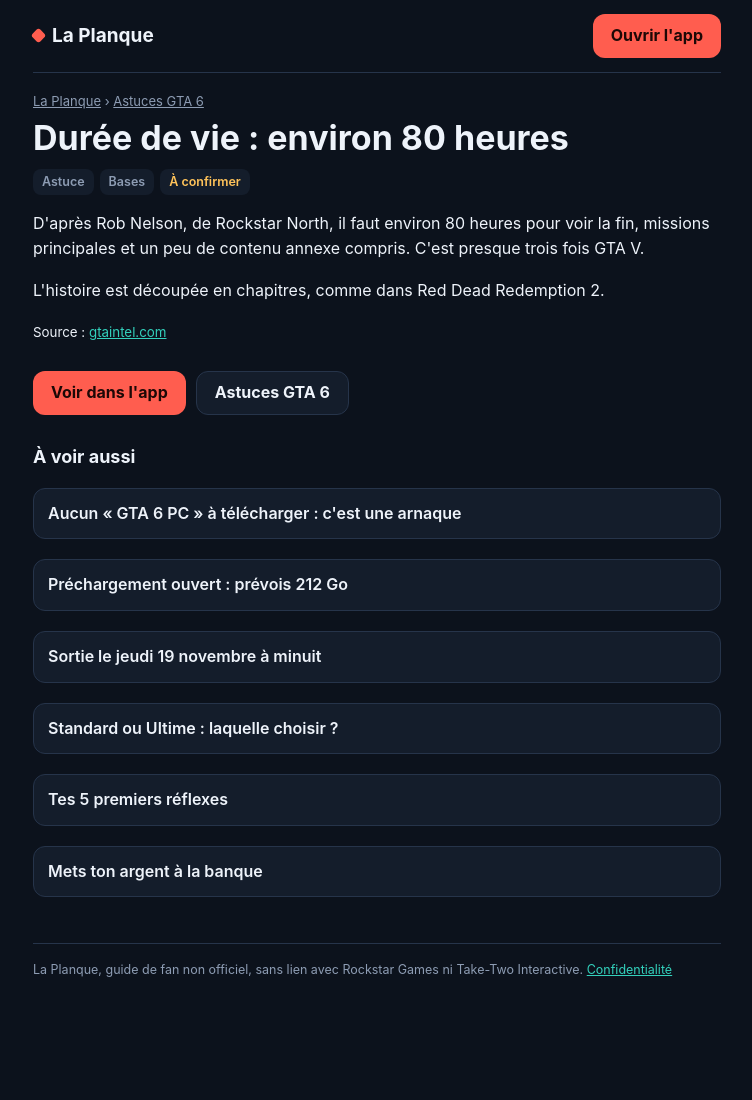
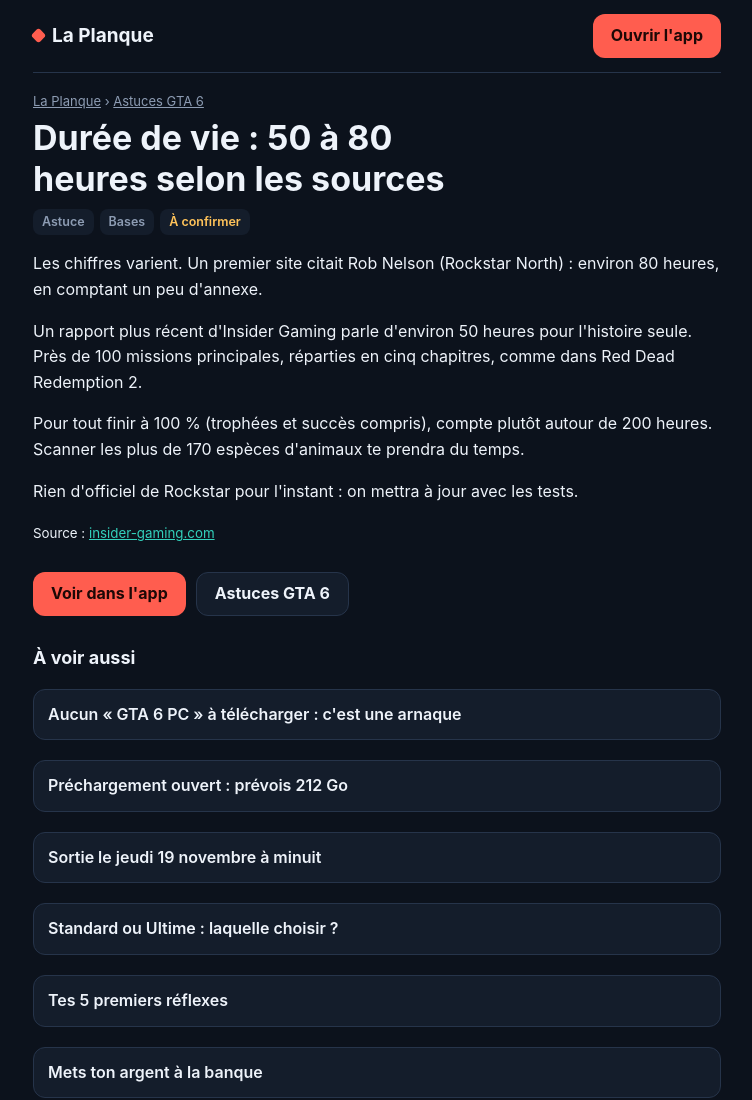
Before and after one commit to Hojicooks/hojicooks.github.io, a plain HTML site: page la-planque/astuces/bases-duree/index.html in a window 1280 px wide. Shown: the top 1100 px of the page, without its empty margins (263-1015 px from the left). Before the commit the page ends 1028 px from the top, so only its background shows below. Drawn offline with Linux system fonts and the light colour scheme.

Commit message:
La Planque : pages des fiches mises à jour

```diff
--- a/la-planque/astuces/bases-duree/index.html
+++ b/la-planque/astuces/bases-duree/index.html
@@ -3,11 +3,11 @@
 <head>
 <meta charset="utf-8">
 <meta name="viewport" content="width=device-width,initial-scale=1,viewport-fit=cover">
-<title>Durée de vie : environ 80 heures – GTA 6 | La Planque</title>
-<meta name="description" content="D&#x27;après Rob Nelson, de Rockstar North, il faut environ 80 heures pour voir la fin, missions principales et un peu de contenu annexe compris. C&#x27;est presque…">
+<title>Durée de vie : 50 à 80 heures selon les sources – GTA 6 | La Planque</title>
+<meta name="description" content="Les chiffres varient. Un premier site citait Rob Nelson (Rockstar North) : environ 80 heures, en comptant un peu d&#x27;annexe. Un rapport plus récent…">
 <link rel="canonical" href="https://hojicooks.github.io/la-planque/astuces/bases-duree/">
 <meta property="og:type" content="article"><meta property="og:site_name" content="La Planque"><meta property="og:locale" content="fr_FR">
-<meta property="og:title" content="Durée de vie : environ 80 heures – GTA 6 | La Planque"><meta property="og:description" content="D&#x27;après Rob Nelson, de Rockstar North, il faut environ 80 heures pour voir la fin, missions principales et un peu de contenu annexe compris. C&#x27;est presque…">
+<meta property="og:title" content="Durée de vie : 50 à 80 heures selon les sources – GTA 6 | La Planque"><meta property="og:description" content="Les chiffres varient. Un premier site citait Rob Nelson (Rockstar North) : environ 80 heures, en comptant un peu d&#x27;annexe. Un rapport plus récent…">
 <meta property="og:url" content="https://hojicooks.github.io/la-planque/astuces/bases-duree/"><meta property="og:image" content="https://hojicooks.github.io/la-planque/og.png"><meta property="og:image:width" content="1200"><meta property="og:image:height" content="630">
 <meta name="twitter:card" content="summary_large_image">
 <meta name="theme-color" content="#0c121c">
@@ -36,10 +36,10 @@ footer{margin-top:40px;padding-top:16px;border-top:1px solid var(--line);font-si
 <body><div class="w">
 <header><a class="logo" href="../../"><i></i>La Planque</a><a class="btn" href="../../">Ouvrir l'app</a></header>
 <div class="crumb"><a href="../../">La Planque</a> › <a href="../">Astuces GTA 6</a></div>
-<h1>Durée de vie : environ 80 heures</h1>
+<h1>Durée de vie : 50 à 80 heures selon les sources</h1>
 <div class="tags"><span class="tag">Astuce</span><span class="tag">Bases</span><span class="tag gold">À confirmer</span></div>
-<p>D&#x27;après Rob Nelson, de Rockstar North, il faut environ 80 heures pour voir la fin, missions principales et un peu de contenu annexe compris. C&#x27;est presque trois fois GTA V.</p><p>L&#x27;histoire est découpée en chapitres, comme dans Red Dead Redemption 2.</p>
-<p><small>Source : <a href="https://gtaintel.com/news/gta-6-story-length-80-hours-confirmed" rel="noopener nofollow">gtaintel.com</a></small></p>
+<p>Les chiffres varient. Un premier site citait Rob Nelson (Rockstar North) : environ 80 heures, en comptant un peu d&#x27;annexe.</p><p>Un rapport plus récent d&#x27;Insider Gaming parle d&#x27;environ 50 heures pour l&#x27;histoire seule. Près de 100 missions principales, réparties en cinq chapitres, comme dans Red Dead Redemption 2.</p><p>Pour tout finir à 100 % (trophées et succès compris), compte plutôt autour de 200 heures. Scanner les plus de 170 espèces d&#x27;animaux te prendra du temps.</p><p>Rien d&#x27;officiel de Rockstar pour l&#x27;instant : on mettra à jour avec les tests.</p>
+<p><small>Source : <a href="https://insider-gaming.com/how-long-to-complete-gta/" rel="noopener nofollow">insider-gaming.com</a></small></p>
 <div class="cta"><a class="btn" href="../../#voir-astuces-bases-duree">Voir dans l'app</a><a class="btn sec" href="../">Astuces GTA 6</a></div>
 <h2>À voir aussi</h2><ul class="list"><li><a href="../actu-arnaques-pc/">Aucun « GTA 6 PC » à télécharger : c&#x27;est une arnaque</a></li><li><a href="../actu-prechargement/">Préchargement ouvert : prévois 212 Go</a></li><li><a href="../actu-sortie/">Sortie le jeudi 19 novembre à minuit</a></li><li><a href="../bases-edition/">Standard ou Ultime : laquelle choisir ?</a></li><li><a href="../bases-premiers-pas/">Tes 5 premiers réflexes</a></li><li><a href="../argent-banque/">Mets ton argent à la banque</a></li></ul>
 <footer>La Planque, guide de fan non officiel, sans lien avec Rockstar Games ni Take-Two Interactive. <a href="../../#confidentialite">Confidentialité</a></footer>
--- a/la-planque/sitemap.xml
+++ b/la-planque/sitemap.xml
@@ -13,6 +13,7 @@
   <url><loc>https://hojicooks.github.io/la-planque/astuces/combat-armes/</loc><lastmod>2026-11-12</lastmod></url>
   <url><loc>https://hojicooks.github.io/la-planque/astuces/police-visage/</loc><lastmod>2026-11-12</lastmod></url>
   <url><loc>https://hojicooks.github.io/la-planque/astuces/police-temoins/</loc><lastmod>2026-11-12</lastmod></url>
+  <url><loc>https://hojicooks.github.io/la-planque/astuces/bases-duree/</loc><lastmod>2026-11-16</lastmod></url>
   <url><loc>https://hojicooks.github.io/la-planque/astuces/actu-boite-sans-code/</loc><lastmod>2026-11-15</lastmod></url>
   <url><loc>https://hojicooks.github.io/la-planque/astuces/bases-progression-vols/</loc><lastmod>2026-11-14</lastmod></url>
   <url><loc>https://hojicooks.github.io/la-planque/astuces/divers-especes/</loc><lastmod>2026-11-14</lastmod></url>
@@ -25,7 +26,6 @@
   <url><loc>https://hojicooks.github.io/la-planque/astuces/actu-gold/</loc><lastmod>2026-11-13</lastmod></url>
   <url><loc>https://hojicooks.github.io/la-planque/astuces/bases-fps/</loc><lastmod>2026-11-13</lastmod></url>
   <url><loc>https://hojicooks.github.io/la-planque/astuces/bases-changer-perso/</loc><lastmod>2026-11-13</lastmod></url>
-  <url><loc>https://hojicooks.github.io/la-planque/astuces/bases-duree/</loc><lastmod>2026-11-13</lastmod></url>
   <url><loc>https://hojicooks.github.io/la-planque/astuces/vehicules-garages/</loc><lastmod>2026-11-13</lastmod></url>
   <url><loc>https://hojicooks.github.io/la-planque/astuces/actu-gameplay/</loc><lastmod>2026-11-13</lastmod></url>
   <url><loc>https://hojicooks.github.io/la-planque/astuces/divers-deplacements/</loc><lastmod>2026-11-13</lastmod></url>
```
Also changed, not shown: la-planque/astuces/index.html (+1 -1 lines).
